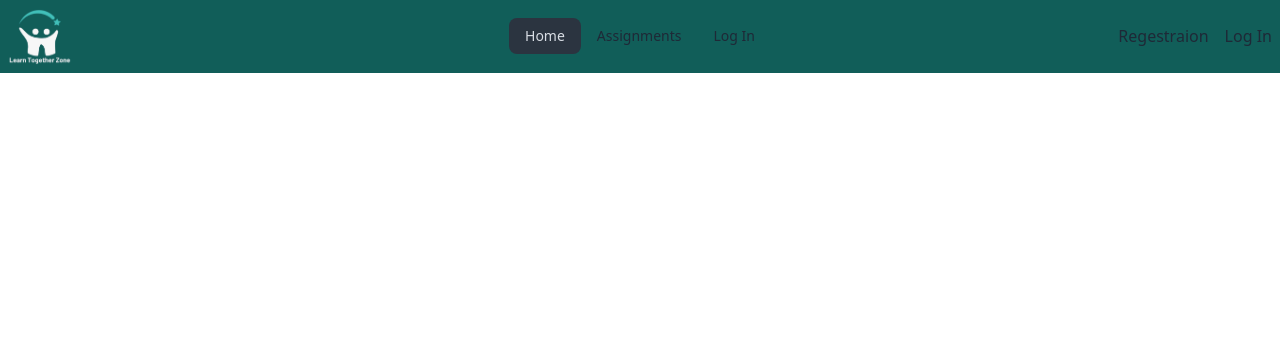
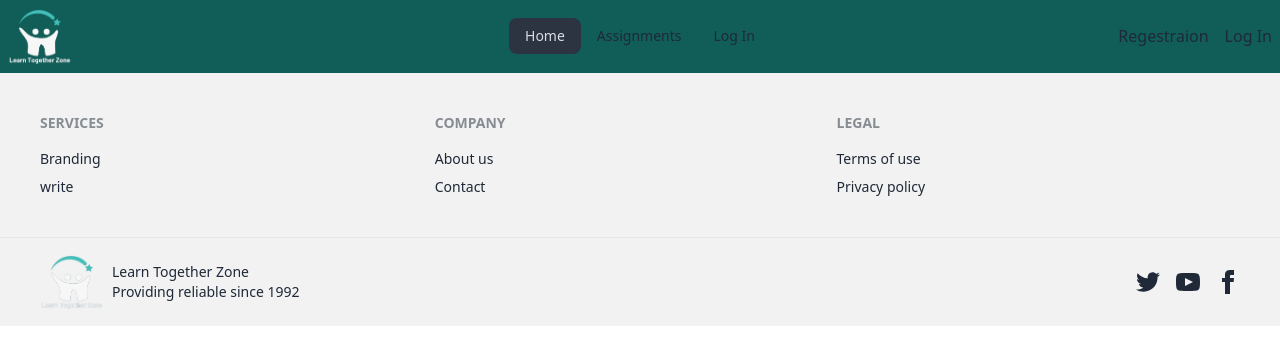
Before and after one commit to juwel36/LearnTogetherZoneClint, a React (Vite) app: page / in a window 1280 px wide. Shown: the top 364 px of the page. Built offline with nearby package versions, Linux system fonts and the light colour scheme.

Commit message:
implement fotter section with logo add few information

```diff
--- a/src/Components/Navbar/Footer.jsx
+++ b/src/Components/Navbar/Footer.jsx
@@ -1,9 +1,43 @@
-// import img1 from '../../assets/IMG_20231104_195936.png';
+import img1 from '../../assets/IMG_20231104_195936.png';
 
 const Footer = () => {
   return (
  <div>
+<div>
+<footer className="footer p-10 bg-base-200 text-base-content">
+<nav>
+<header className="footer-title">Services</header>
+<a className="link link-hover">Branding</a>
+<a className="link link-hover">write</a>
 
+</nav>
+<nav>
+<header className="footer-title">Company</header>
+<a className="link link-hover">About us</a>
+<a className="link link-hover">Contact</a>
+
+</nav>
+<nav>
+<header className="footer-title">Legal</header>
+<a className="link link-hover">Terms of use</a>
+<a className="link link-hover">Privacy policy</a>
+
+</nav>
+</footer>
+<footer className="footer px-10 py-4 border-t bg-base-200 text-base-content border-base-300">
+<aside className="items-center grid-flow-col">
+<img className='w-16' src={img1} alt="" />
+<p>Learn Together Zone <br/>Providing reliable since 1992</p>
+</aside>
+<nav className="md:place-self-center md:justify-self-end">
+<div className="grid grid-flow-col gap-4">
+<a><svg xmlns="http://www.w3.org/2000/svg" width="24" height="24" viewBox="0 0 24 24" className="fill-current"><path d="M24 4.557c-.883.392-1.832.656-2.828.775 1.017-.609 1.798-1.574 2.165-2.724-.951.564-2.005.974-3.127 1.195-.897-.957-2.178-1.555-3.594-1.555-3.179 0-5.515 2.966-4.797 6.045-4.091-.205-7.719-2.165-10.148-5.144-1.29 2.213-.669 5.108 1.523 6.574-.806-.026-1.566-.247-2.229-.616-.054 2.281 1.581 4.415 3.949 4.89-.693.188-1.452.232-2.224.084.626 1.956 2.444 3.379 4.6 3.419-2.07 1.623-4.678 2.348-7.29 2.04 2.179 1.397 4.768 2.212 7.548 2.212 9.142 0 14.307-7.721 13.995-14.646.962-.695 1.797-1.562 2.457-2.549z"></path></svg></a>
+<a><svg xmlns="http://www.w3.org/2000/svg" width="24" height="24" viewBox="0 0 24 24" className="fill-current"><path d="M19.615 3.184c-3.604-.246-11.631-.245-15.23 0-3.897.266-4.356 2.62-4.385 8.816.029 6.185.484 8.549 4.385 8.816 3.6.245 11.626.246 15.23 0 3.897-.266 4.356-2.62 4.385-8.816-.029-6.185-.484-8.549-4.385-8.816zm-10.615 12.816v-8l8 3.993-8 4.007z"></path></svg></a>
+<a><svg xmlns="http://www.w3.org/2000/svg" width="24" height="24" viewBox="0 0 24 24" className="fill-current"><path d="M9 8h-3v4h3v12h5v-12h3.642l.358-4h-4v-1.667c0-.955.192-1.333 1.115-1.333h2.885v-5h-3.808c-3.596 0-5.192 1.583-5.192 4.615v3.385z"></path></svg></a>
+</div>
+</nav>
+</footer>
+</div>
  </div>
   );
 };
```
